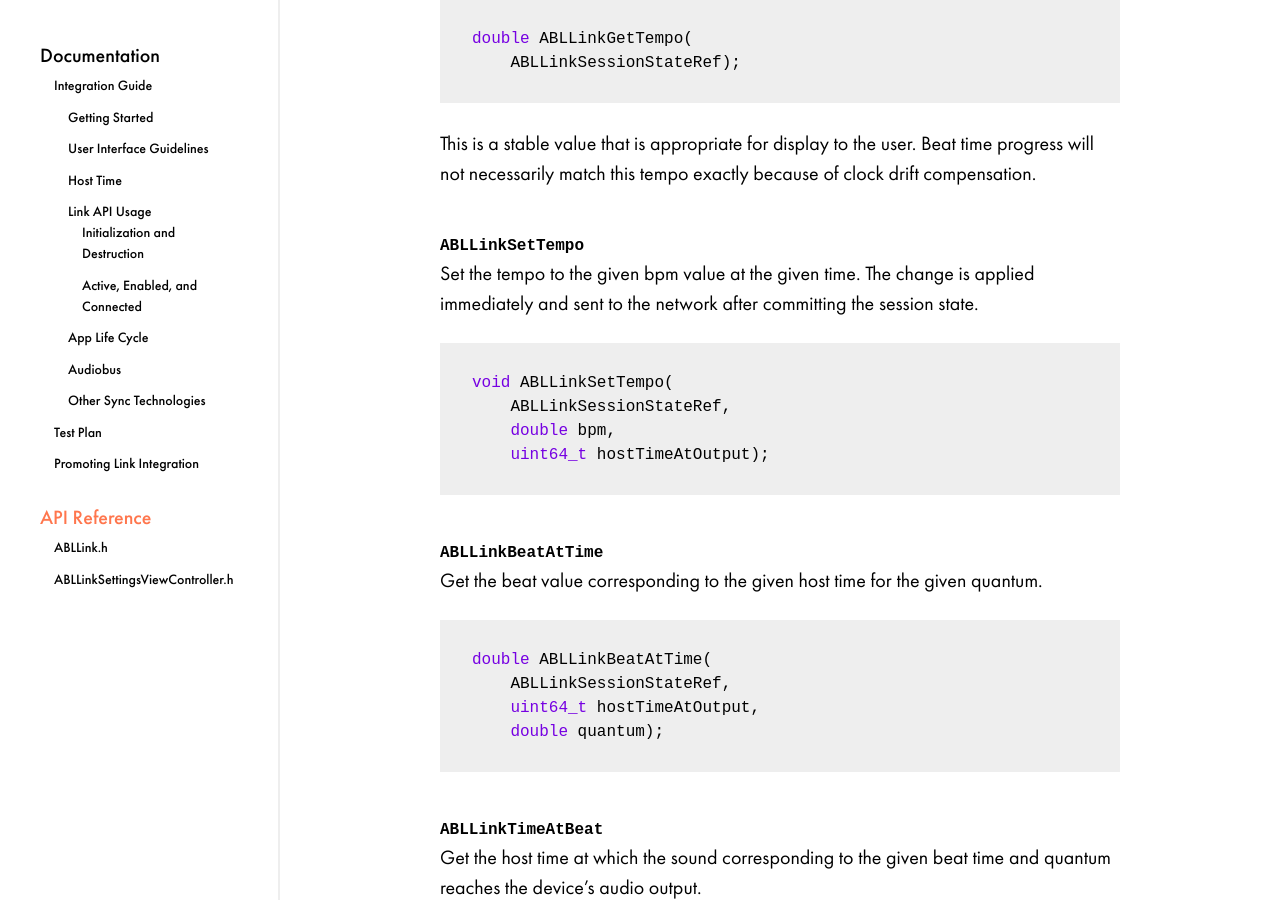
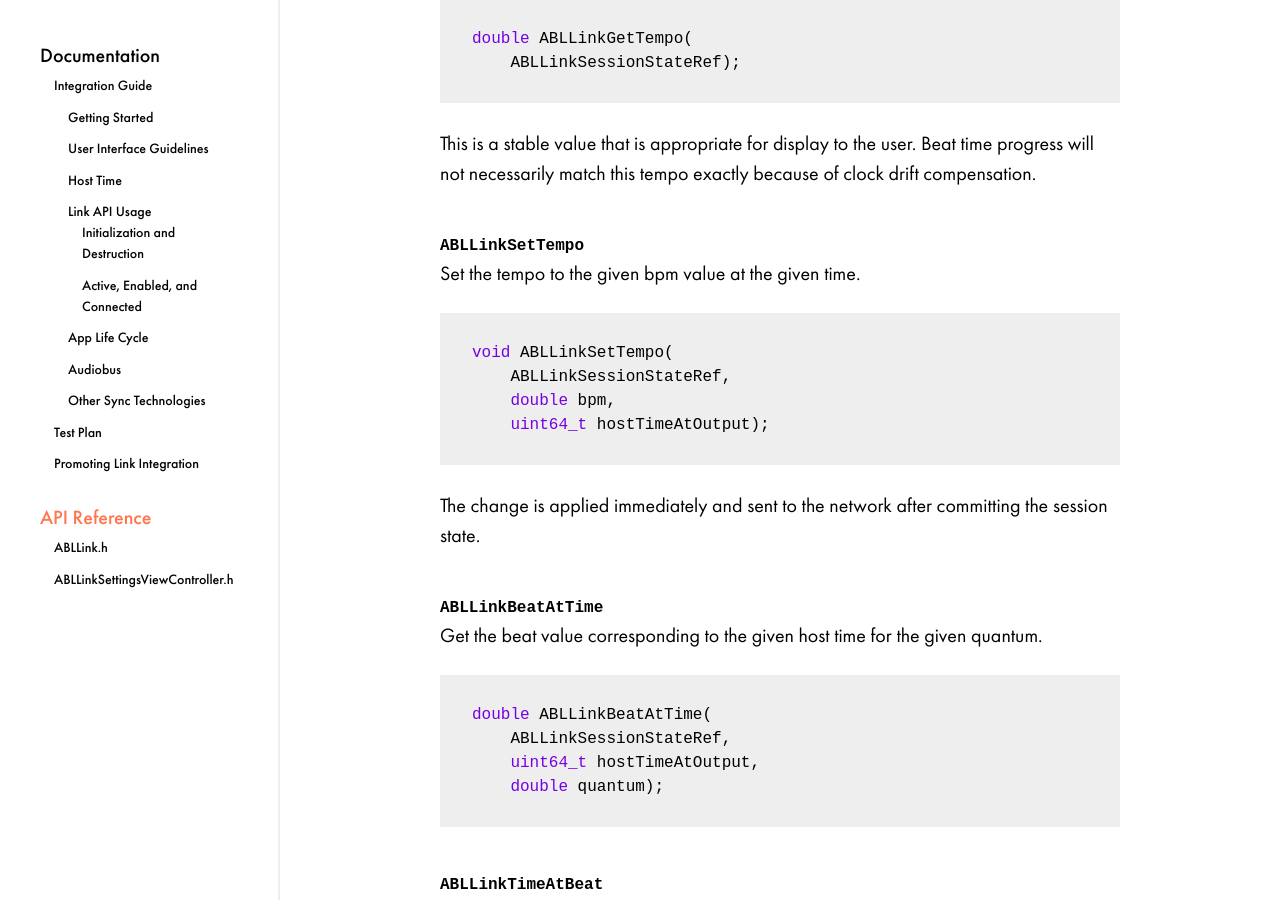
Before and after one commit to Ableton/ableton.github.io, a Jekyll site: the page built from linkkit/api-reference/index.md, in a window 1280 px wide and 900 px high, scrolled down 11397 px. Built offline with Jekyll 4.4.1, drawn with Linux system fonts in a browser that asks for light colours; some of the changed text lies outside the part shown.

```diff
--- a/linkkit/api-reference/index.md
+++ b/linkkit/api-reference/index.md
@@ -402,14 +401,16 @@ because of clock drift compensation.
 
 #### `ABLLinkSetTempo`
 
-Set the tempo to the given bpm value at the given time. The change is applied
-immediately and sent to the network after committing the session state.
+Set the tempo to the given bpm value at the given time.
 
 <code class="is-block"><span>void</span> ABLLinkSetTempo(
     ABLLinkSessionStateRef,
     <span>double</span> bpm,
     <span>uint64_t</span> hostTimeAtOutput);
 </code>
+
+The change is applied  immediately and sent to the network after committing the
+session state.
 
 #### `ABLLinkBeatAtTime`
 
```
Also changed, not shown: other parts of linkkit/api-reference/index.md (+1 -2 lines).
